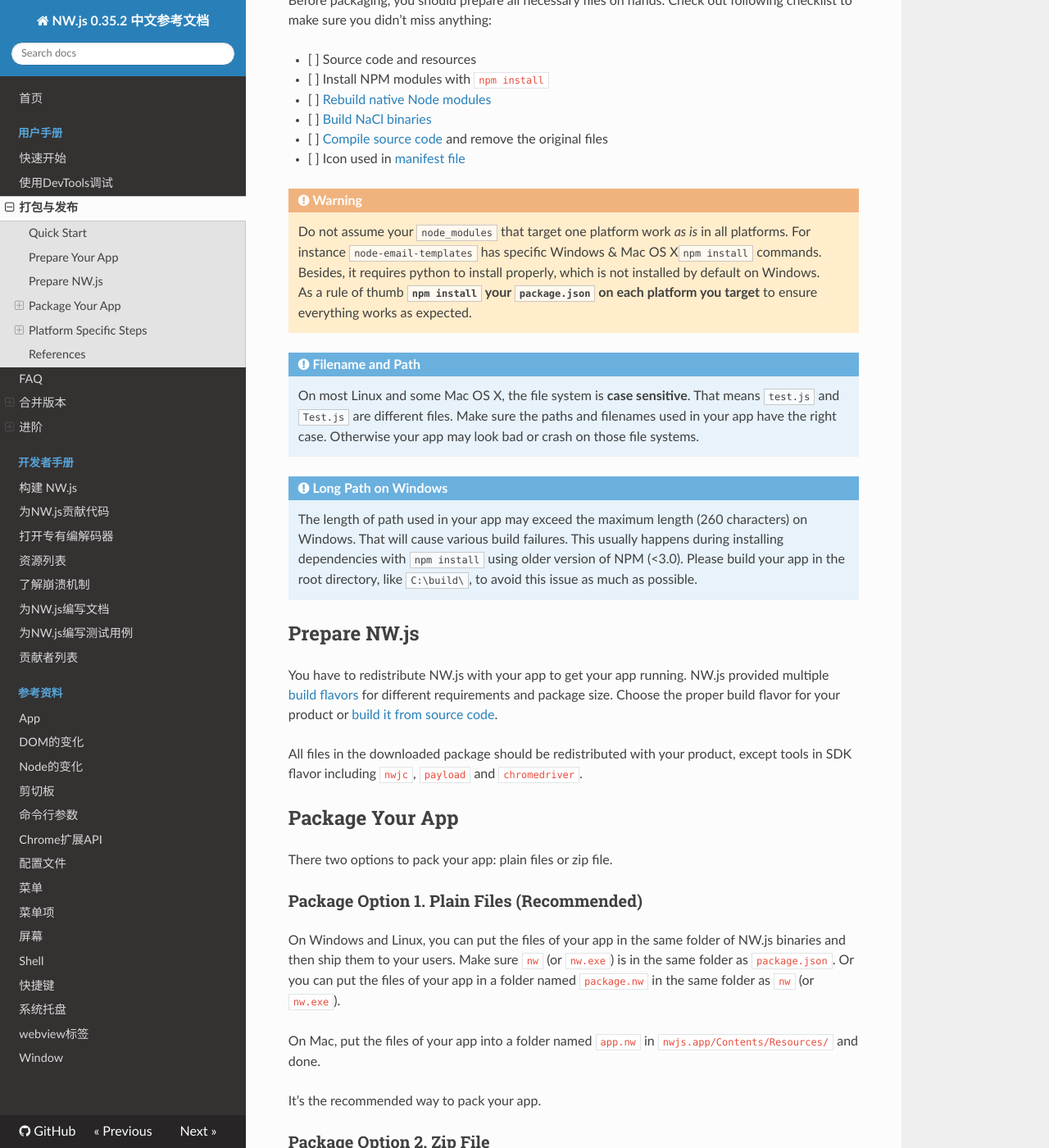
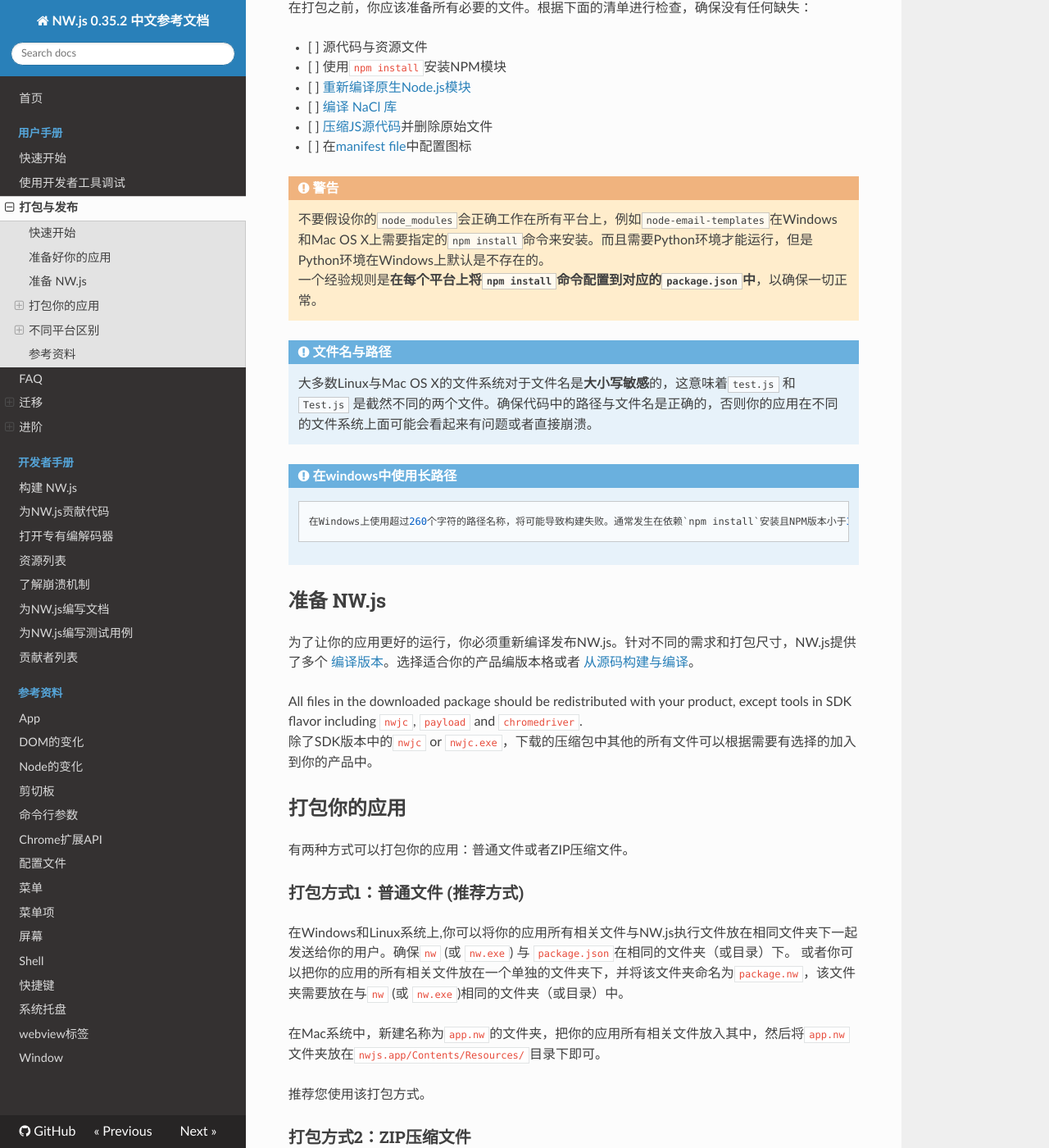
Before and after one commit to lxp135/NW.jsCnDocs, an MkDocs documentation site: the page built from docs/For Users/Package and Distribute.md, in a window 1280 px wide and 1400 px high, scrolled down 901 px. Shown: the whole window at 82% size. Built offline with MkDocs 1.6.1, drawn with Linux system fonts in a browser that asks for light colours; nearby versions of some CDN libraries; old or Windows-style settings are respelled for this version of MkDocs; some of the changed text lies outside the part shown.

Commit message:
打包与发布翻译完成。

````diff
--- a/docs/For Users/Package and Distribute.md
+++ b/docs/For Users/Package and Distribute.md
@@ -1,97 +1,99 @@
-# Package and Distribute {: .doctitle}
+# 打包与发布
 ---
 
 [TOC]
 
-This document guides you how to package and distribute NW.js based app.
+这篇指南文档将教会你如何打包与发布NW.js应用。
 
-## Quick Start
+## 快速开始
 
-You can use following tools to automatically package your NW.js based app for distribution.
+您可以使用下列工具自动打包您的NW.js应用并发布。
 
-* [nwjs-builder-phoenix](https://github.com/evshiron/nwjs-builder-phoenix) (recommended)
+* [nwjs-builder-phoenix](https://github.com/evshiron/nwjs-builder-phoenix) (推荐)
 * [nw-builder](https://github.com/nwjs-community/nw-builder)
 
-Or your can build your app manually with the instructions below.
+您也可以依据下列步骤手动打包并发布您的应用。
 
-## Prepare Your App
+## 准备好你的应用
 
-Before packaging, you should prepare all necessary files on hands. Check out following checklist to make sure you didn't miss anything:
+在打包之前，你应该准备所有必要的文件。根据下面的清单进行检查，确保没有任何缺失：
 
-* [ ] Source code and resources
-* [ ] Install NPM modules with `npm install`
-* [ ] [Rebuild native Node modules](Advanced/Use Native Node Modules.md)
-* [ ] [Build NaCl binaries](Advanced/Use NaCl in NW.js.md)
-* [ ] [Compile source code](Advanced/Protect JavaScript Source Code.md) and remove the original files
-* [ ] Icon used in [manifest file](../References/Manifest Format.md#icon)
+* [ ] 源代码与资源文件
+* [ ] 使用`npm install`安装NPM模块
+* [ ] [重新编译原生Node.js模块](Advanced/Use Native Node Modules.md)
+* [ ] [编译 NaCl 库](Advanced/Use NaCl in NW.js.md)
+* [ ] [压缩JS源代码](Advanced/Protect JavaScript Source Code.md)并删除原始文件
+* [ ] 在[manifest file](../References/Manifest Format.md#icon)中配置图标
 
-!!! warning
-    Do not assume your `node_modules` that target one platform work _as is_ in all platforms. For instance `node-email-templates` has specific Windows & Mac OS X`npm install` commands. Besides, it requires python to install properly, which is not installed by default on Windows.
-    As a rule of thumb **`npm install` your `package.json` on each platform you target** to ensure everything works as expected.
+!!! Warning "警告"
+    不要假设你的`node_modules`会正确工作在所有平台上，例如`node-email-templates`在Windows和Mac OS X上需要指定的`npm install`命令来安装。而且需要Python环境才能运行，但是Python环境在Windows上默认是不存在的。
+    一个经验规则是**在每个平台上将`npm install`命令配置到对应的`package.json`中**，以确保一切正常。
 
-!!! note "Filename and Path"
-    On most Linux and some Mac OS X, the file system is **case sensitive**. That means `test.js` and `Test.js` are different files. Make sure the paths and filenames used in your app have the right case. Otherwise your app may look bad or crash on those file systems.
+!!! note "文件名与路径"
+	大多数Linux与Mac OS X的文件系统对于文件名是**大小写敏感**的，这意味着`test.js` 和 `Test.js` 是截然不同的两个文件。确保代码中的路径与文件名是正确的，否则你的应用在不同的文件系统上面可能会看起来有问题或者直接崩溃。
 
-!!! note "Long Path on Windows"
-    The length of path used in your app may exceed the maximum length (260 characters) on Windows. That will cause various build failures. This usually happens during installing dependencies with `npm install` using older version of NPM (<3.0). Please build your app in the root directory, like `C:\build\`, to avoid this issue as much as possible.
+!!! note "在windows中使用长路径"
+        在Windows上使用超过260个字符的路径名称，将可能导致构建失败。通常发生在依赖`npm install`安装且NPM版本小于3.0的情况下。在建立你的应用根目录时使用类似`C:\build\`这样的路径将尽可能避免这个问题。
 
-## Prepare NW.js
+## 准备 NW.js
 
-You have to redistribute NW.js with your app to get your app running. NW.js provided multiple [build flavors](Advanced/Build Flavors.md) for different requirements and package size. Choose the proper build flavor for your product or [build it from source code](../For Developers/Building NW.js.md).
+为了让你的应用更好的运行，你必须重新编译发布NW.js。针对不同的需求和打包尺寸，NW.js提供了多个 [编译版本](Advanced/Build Flavors.md)。选择适合你的产品编版本格或者 [从源码构建与编译](../For Developers/Building NW.js.md)。
 
 All files in the downloaded package should be redistributed with your product, except tools in SDK flavor including `nwjc`, `payload` and `chromedriver`.
+除了SDK版本中的`nwjc` or `nwjc.exe`，下载的压缩包中其他的所有文件可以根据需要有选择的加入到你的产品中。
 
-## Package Your App
+## 打包你的应用
 
-There two options to pack your app: plain files or zip file.
+有两种方式可以打包你的应用：普通文件或者ZIP压缩文件。
 
-### Package Option 1. Plain Files (Recommended)
+### 打包方式1：普通文件 (推荐方式)
 
-On Windows and Linux, you can put the files of your app in the same folder of NW.js binaries and then ship them to your users. Make sure `nw` (or `nw.exe`) is in the same folder as `package.json`. Or you can put the files of your app in a folder named `package.nw` in the same folder as `nw` (or `nw.exe`).
+在Windows和Linux系统上,你可以将你的应用所有相关文件与NW.js执行文件放在相同文件夹下一起发送给你的用户。确保`nw` (或 `nw.exe`) 与 `package.json`在相同的文件夹（或目录）下。 或者你可以把你的应用的所有相关文件放在一个单独的文件夹下，并将该文件夹命名为`package.nw`，该文件夹需要放在与`nw` (或 `nw.exe`)相同的文件夹（或目录）中。
 
-On Mac, put the files of your app into a folder named `app.nw` in `nwjs.app/Contents/Resources/` and done.
+在Mac系统中，新建名称为`app.nw`的文件夹，把你的应用所有相关文件放入其中，然后将`app.nw`文件夹放在`nwjs.app/Contents/Resources/`目录下即可。
 
-It's the recommended way to pack your app.
+推荐您使用该打包方式。
 
-### Package Option 2. Zip File
+### 打包方式2：ZIP压缩文件
 
-You can package all the files into a zip file and rename it as `package.nw`. And put it along with NW.js binaries for Windows and Linux. For Mac, name it `app.nw` and put it in `nwjs.app/Contents/Resources/`.
+你可以将应用的所有相关文件打成一个名为`package.nw`的压缩包。在Windows与Linux系统中，将`package.nw`与NW.js可执行文件放到相同目录即可。而在Mac系统中，则将`package.nw`放到`nwjs.app/Contents/Resources/`目录下。
 
-!!! warning "Start Slow with Big Package or Too Many Files"
-    At starting time, NW.js will unzip the package into temp folder and load it from there. So it will start slower if your package is big or contains too many files.
+!!! warning "打包过大或者文件过多将导致启动缓慢"
+	在启动时，NW.js会将压缩包解压缩到一个临时文件夹并读取。所以如果你打包的压缩包过大或者文件过多会导致启动缓慢。
 
-On Windows and Linux, you can even hide the zip file by appending the zip file to the end of `nw` or `nw.exe`.
-You can run following command on Windows to achieve this:
+在Windows和Linux系统中，你甚至可以隐藏你的压缩包，将压缩包与`nw`或`nw.exe`合并为一个文件。
+在Windows系统中执行以下命令：
 ```batch
 copy /b nw.exe+package.nw app.exe
 ```
-or following command on Linux:
+
+在Linux系统中执行以下命令达到相同效果：
 ```bash
 cat nw app.nw > app && chmod +x app
 ```
 
-## Platform Specific Steps
+## 不同平台区别
 
 ### Windows
 
-Icon for `nw.exe` can be replaced with tools like [Resource Hacker](http://www.angusj.com/resourcehacker/), [nw-builder](https://github.com/mllrsohn/node-webkit-builder) and [node-winresourcer](https://github.com/felicienfrancois/node-winresourcer).
+`nw.exe` 文件的图标可以用[Resource Hacker](http://www.angusj.com/resourcehacker/)工具来替换, [nw-builder](https://github.com/mllrsohn/node-webkit-builder) 和 [node-winresourcer](https://github.com/felicienfrancois/node-winresourcer)。
 
-You can create a installer to deploy all necessary files onto end user's system. You can use [Windows Installer](https://msdn.microsoft.com/en-us/library/cc185688(VS.85).aspx), [NSIS](http://nsis.sourceforge.net/Main_Page) or [Inno Setup](http://www.jrsoftware.org/isinfo.php).
+你可以创建一个安装程序来部署所有必要文件到用户的系统。你可以使用[Windows Installer](https://msdn.microsoft.com/en-us/library/cc185688(VS.85).aspx)、[NSIS](http://nsis.sourceforge.net/Main_Page) 或 [Inno Setup](http://www.jrsoftware.org/isinfo.php)。
 
 ### Linux
 
-On Linux, you need to create proper [`.desktop` file](https://wiki.archlinux.org/index.php/Desktop_Entries).
+在Linux系统中，你需要创建合适的[`.desktop` 文件](https://wiki.archlinux.org/index.php/Desktop_Entries)。
 
-To create a self-extractable installer script, you can use scripts like [`shar`](https://en.wikipedia.org/wiki/Shar) or [`makeself`](http://stephanepeter.com/makeself/).
+要创建一个自动安装脚本，你可以使用[`shar`](https://en.wikipedia.org/wiki/Shar) 或 [`makeself`](http://stephanepeter.com/makeself/)。
 
-To distribute your app through the package management system, like `apt`, `yum`, `pacman` etc, please follow their official documents to create the packages.
+要通过包管理系统分发您的应用程序，比如`apt`、`yum`、`pacman`等，请按照他们的官方说明文档来创建包。
 
 ### Mac OS X
 
-On Mac OS X, you need to modify following files to have your own icon and bundle id:
+在Mac OS X中,你需要修改下列文件，添加你自己的icon和boundle id：
 
-* `Contents/Resources/nw.icns`: icon of your app. `nw.icns` is in [Apple Icon Image Format](https://en.wikipedia.org/wiki/Apple_Icon_Image_format). You can convert your icon in PNG/JPEG format into ICNS by using tools like [Image2Icon](http://www.img2icnsapp.com/).
-* `Contents/Info.plist`: the apple package description file. You can view [Implementing Cocoa's Standard About Panel](http://cocoadevcentral.com/articles/000071.php) on how this file will influence your app and what fields you should modify.
+* `Contents/Resources/nw.icns`：MAC应用程序图标。`nw.icns` 遵循 [Apple Icon Image Format](https://en.wikipedia.org/wiki/Apple_Icon_Image_format)标准。你可以使用类似[Image2Icon](http://www.img2icnsapp.com/)的工具，将你的PNG/JPEG格式的图标转换成icns格式。
+* `Contents/Info.plist`：MAC应用程序描述文件。你可以看[Implementing Cocoa's Standard About Panel](http://cocoadevcentral.com/articles/000071.php)文档将告诉你需要修改哪些字段。
 
 To rename the application, the following files should be modified:
 * `Contents/Info.plist` - CFBundleDisplayName
@@ -101,8 +103,8 @@
 * `Contents/Versions/n.n.n.n/nwjs Helper.app/Contents/Info.plist` - change CFBundleDisplayName
 * `Contents/Versions/n.n.n.n/nwjs Helper.app` - rename the directory to 'foobar Helper.app'
 
-You should sign your Mac app, or the user won't launch the app if Gatekeeper is turned on. See [Support for Mac App Store](Advanced/Support for Mac App Store.md) for details.
+你应该注册的你mac应用程序，否则当Gatekeeper选项被开启时用户将不能使用你的应用程序。查看[提交到Mac应用商店](Advanced/Support for Mac App Store.md)了解详情。
 
-## References
+## 参考资料
 
-See [wiki of NW.js](https://github.com/nwjs/nw.js/wiki/How-to-package-and-distribute-your-apps) for more tools of packaging your app.
+在[wiki of NW.js](https://github.com/nwjs/nw.js/wiki/How-to-package-and-distribute-your-apps)中可以找到更多工具帮助你打包应用。
--- a/mkdocs.yml
+++ b/mkdocs.yml
@@ -4,19 +4,19 @@
 site_url: https://nwjs.liuxp.me
 site_author: 刘小平
 repo_url: https://github.com/lxp135/NW.jsCnDocs
-copyright: NW.js中文参考文档由<a href="https://liuxp.me">刘小平</a>提供，项目托管在<a href="https://github.com/lxp135/NW.jsCnDocs">GitHub</a>，欢迎您参与翻译。<script language="javascript" type="text/javascript" src="https://js.users.51.la/18564708.js"></script>
+copyright: NW.js中文参考文档由<a href="https://liuxp.me">刘小平</a>提供，项目托管在<a href="https://github.com/lxp135/NW.jsCnDocs">GitHub</a>，欢迎您参与翻译。<script type="text/javascript" src="https://js.users.51.la/18564708.js"></script>
 
 pages:
 - '首页': 'index.md'
 - '用户手册':
   - '快速开始': 'For Users/Getting Started.md'
-  - '使用DevTools调试': 'For Users/Debugging with DevTools.md'
+  - '使用开发者工具调试': 'For Users/Debugging with DevTools.md'
   - '打包与发布': 'For Users/Package and Distribute.md'
   - 'FAQ': 'For Users/FAQ.md'
-  - '合并版本':
+  - '迁移':
     - '0.12升级0.13': 'For Users/Migration/From 0.12 to 0.13.md'
   - '进阶':
-    - '编译': 'For Users/Advanced/Build Flavors.md'
+    - '编译版本': 'For Users/Advanced/Build Flavors.md'
     - '内容验证': 'For Users/Advanced/Content Verification.md'
     - '自定义菜单': 'For Users/Advanced/Customize Menubar.md'
     - '在NW.js中使用JavaScript上下文': 'For Users/Advanced/JavaScript Contexts in NW.js.md'
````
Also changed, not shown: README.md (+4 -4 lines), docs/For Users/Debugging with DevTools.md (+15 -15 lines), docs/For Users/Getting Started.md (+8 -7 lines), docs/index.md (+2 -2 lines).
